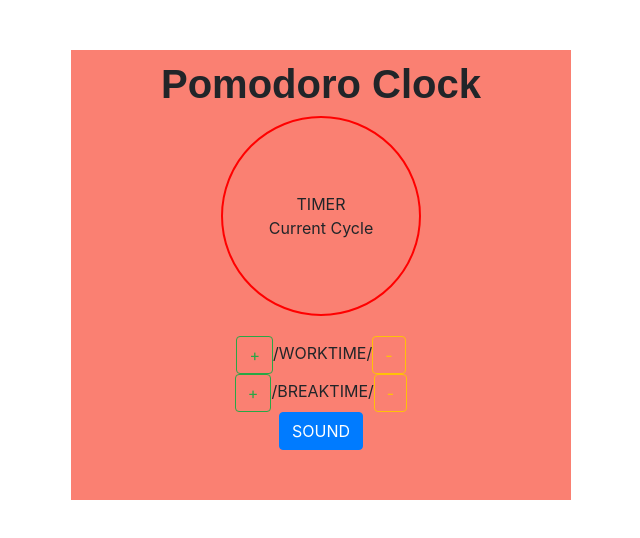
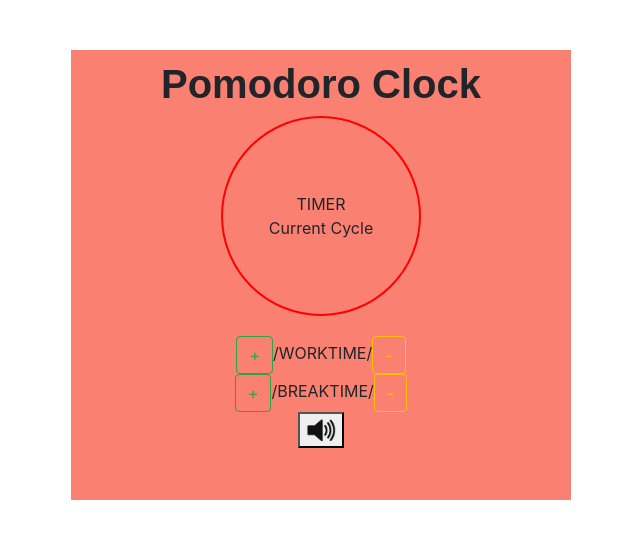
Before and after one commit to ps0305/Front-End-Libraries, a React (Create React App) app in the folder pomodoro/: page / in a window 1280 px wide. Shown: the top 538 px of the page, without its empty margins (279-919 px from the left). Built offline with nearby package versions, Linux system fonts and the light colour scheme.

Commit message:
sound icon added

```diff
--- a/pomodoro/src/components/Sound.js
+++ b/pomodoro/src/components/Sound.js
@@ -1,15 +1,33 @@
-import React, { Component } from 'react';
+import React, { Component } from "react";
 
 export default class Sound extends Component {
+  toggleSound = e => {
+    this.props.sound === "on"
+      ? this.changeSoundAttributes(
+          "off",
+          process.env.PUBLIC_URL + "/assets/sound.png",
+          e
+        )
+      : this.changeSoundAttributes(
+          "on",
+          process.env.PUBLIC_URL + "/assets/sound.png",
+          e
+        );
+  };
 
-    toggleSound = () => {
-        this.props.sound === "on" ?
-        this.props.setSound("off") :
-        this.props.setSound("on")
-    }
-    render() {
-        return (
-            <button className="btn btn-primary" onClick={this.toggleSound}> SOUND </button>
-        )
-    }
+  changeSoundAttributes = (toggle, src, e) => {
+    this.props.setSound(toggle);
+    e.target.src = src;
+  };
+  render() {
+    return (
+      <button
+        onClick={e => {
+          this.toggleSound(e);
+        }}
+      >
+        <img src={process.env.PUBLIC_URL + "/assets/sound.png" } alt="sound" height="30px"/>
+      </button>
+    );
+  }
 }
```
Also changed, not shown: pomodoro/public/assets/sound.png (added).
